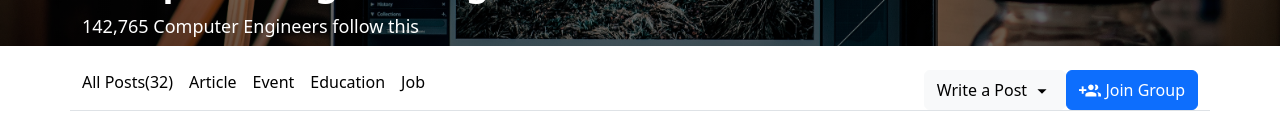
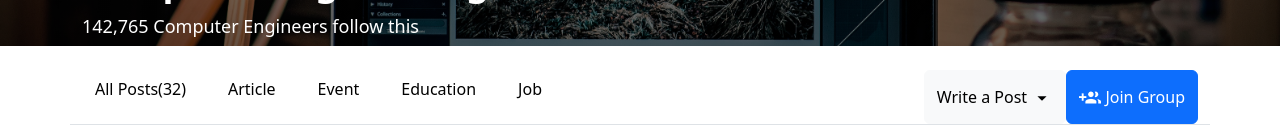
Before and after one commit to ajaythanki/figma-to-react, a React (Vite) app: page / in a window 1280 px wide. Shown: the part 418-551 px from the top of the page. Built offline with nearby package versions, Linux system fonts and the light colour scheme.

Commit message:
Update Filters.jsx

```diff
--- a/src/components/Filters.jsx
+++ b/src/components/Filters.jsx
@@ -1,4 +1,4 @@
-import { Col, Image, Row } from "react-bootstrap"
+import { Button, Col, Image, Row } from "react-bootstrap"
 import DropdownIcon from "../assets/dropdown-icon.svg";
 import addIcon from "../assets/add-icon.png";
 import exitIcon from "../assets/exit-icon.svg";
@@ -7,34 +7,38 @@ import { useSelector } from "react-redux";
 const Filters = () => {
   const user = useSelector(state=> state.user.currentUser)
 
+  const handleFilter = ()=>{
+    console.log("filter")
+  }
+
   return (
     <Row className="my-4 border-bottom">
       <Col sm={8}>
         <ul className="d-flex p-0 gap-3">
           <li className="p-0 list-unstyled">
-            <a href="" className="text-decoration-none text-black">
+            <Button variant="button" onClick={()=>handleFilter("all")} className="text-decoration-none text-black">
               All Posts(32)
-            </a>
+            </Button>
           </li>
           <li className="p-0 list-unstyled">
-            <a href="" className="text-decoration-none text-black">
+            <Button variant="button" onClick={()=>handleFilter("article")} className="text-decoration-none text-black">
               Article
-            </a>
+            </Button>
           </li>
           <li className="p-0 list-unstyled">
-            <a href="" className="text-decoration-none text-black">
+            <Button variant="button" onClick={()=>handleFilter("event")} className="text-decoration-none text-black">
               Event
-            </a>
+            </Button>
           </li>
           <li className="p-0 list-unstyled">
-            <a href="" className="text-decoration-none text-black">
+            <Button variant="button" onClick={()=>handleFilter("education")} className="text-decoration-none text-black">
               Education
-            </a>
+            </Button>
           </li>
           <li className="p-0 list-unstyled">
-            <a href="" className="text-decoration-none text-black">
+            <Button variant="button" onClick={()=>handleFilter("job")} className="text-decoration-none text-black">
               Job
-            </a>
+            </Button>
           </li>
         </ul>
       </Col>
```
